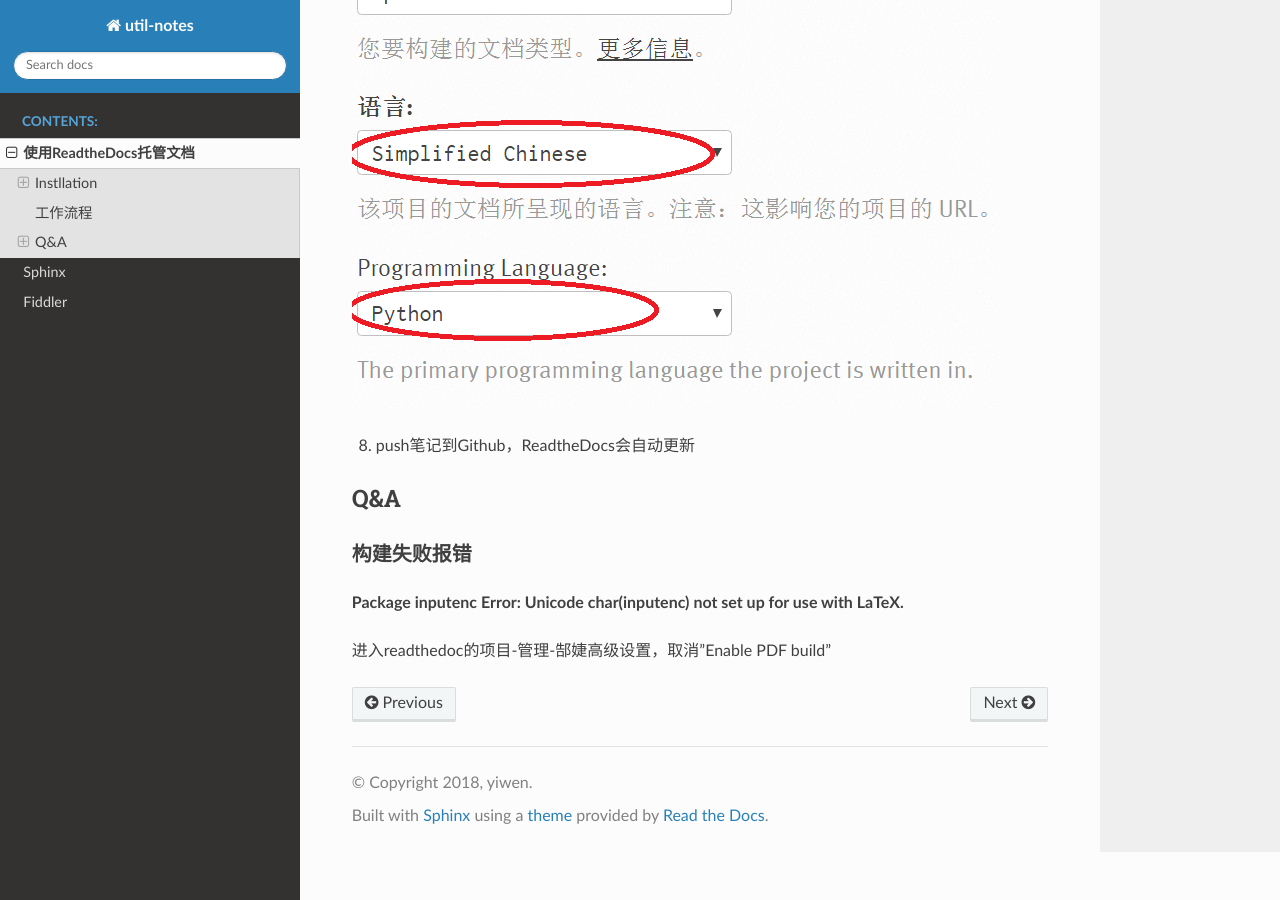
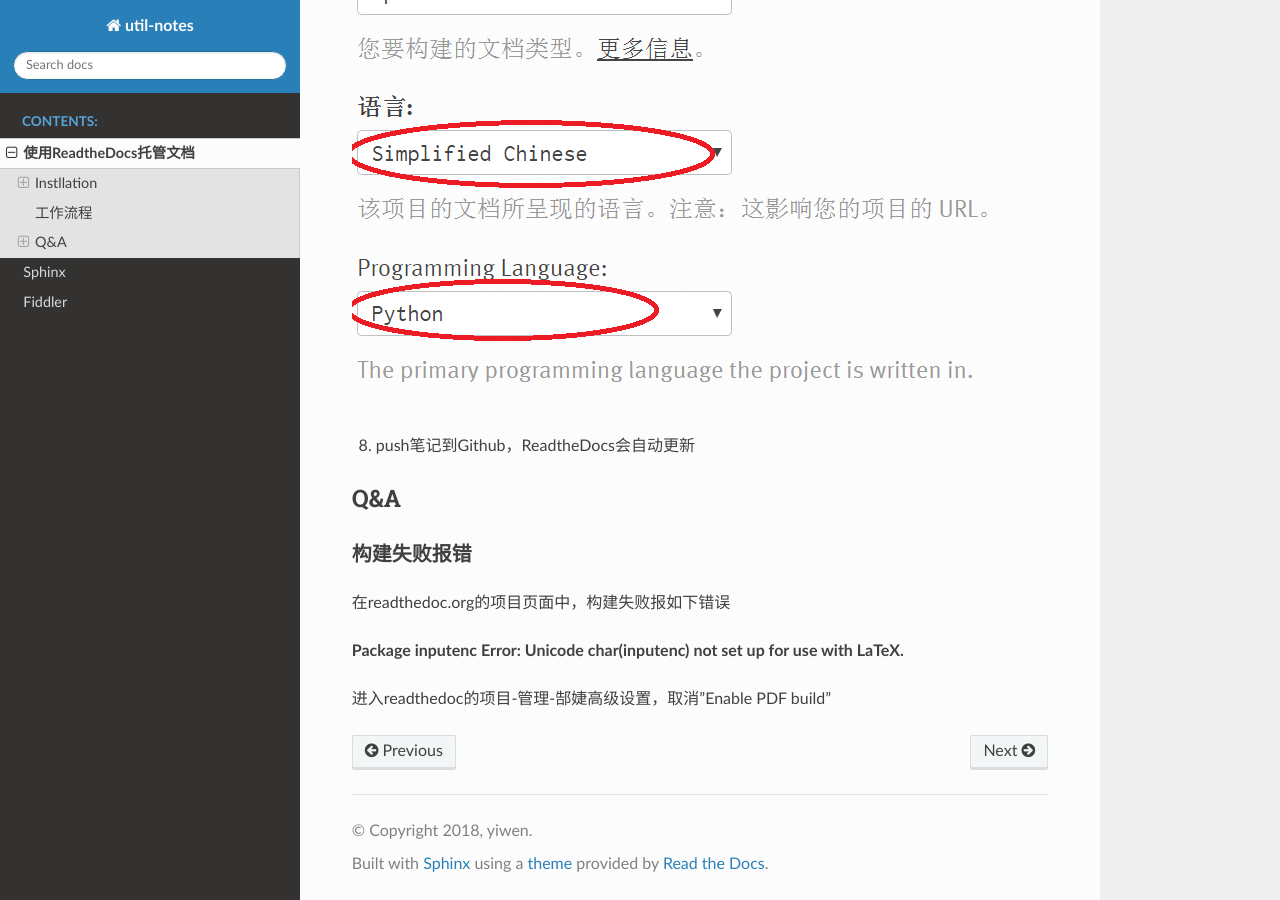
Before and after one commit to yiwenliu/util-notes, a Sphinx documentation site: the page built from source/readthedocs.rst, in a window 1280 px wide and 900 px high, scrolled down 2397 px. Built offline with Sphinx 7.4.7 and the Read the Docs theme 2.0.0, drawn with Linux system fonts in a browser that asks for light colours.

Commit message:
20180302

```diff
--- a/source/readthedocs.rst
+++ b/source/readthedocs.rst
@@ -86,6 +86,8 @@ Q&A
 -----
 构建失败报错
 ^^^^^^^^^^^^^^
+在readthedoc.org的项目页面中，构建失败报如下错误
+
 **Package inputenc Error: Unicode char(inputenc) not set up for use with LaTeX.**
 
 进入readthedoc的项目-管理-郜婕高级设置，取消"Enable PDF build"
```
